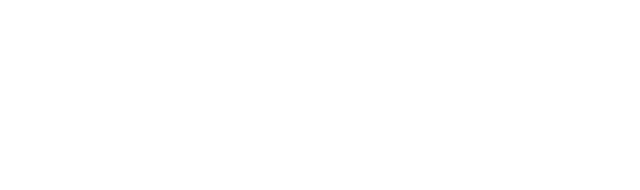
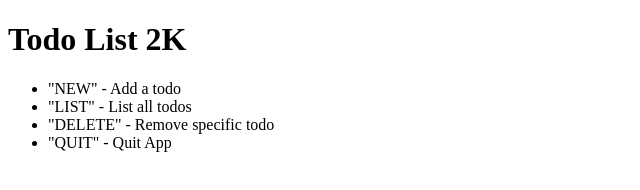
Before and after one commit to omartaveras/try, a plain HTML site: page TodoListK2/index.html in a window 1280 px wide. Shown: the whole page, without its empty margins (0-640 px from the left). Drawn offline with Linux system fonts and the light colour scheme.

Commit message:
Todo List 2K1

```diff
--- a/TodoListK2/index.html
+++ b/TodoListK2/index.html
@@ -3,9 +3,18 @@
 <head>
     <meta charset="UTF-8">
     <meta name="viewport" content="width=device-width, initial-scale=1.0">
-    <title>Todo List 2K</title>
+    <title>ToDo List 2K</title>
 </head>
 <body>
+    <h1>Todo List 2K</h1>
+
+    <ul>
+        <li>"NEW" - Add a todo</li>
+        <li>"LIST" - List all todos</li>
+        <li>"DELETE" - Remove specific todo</li>
+        <li>"QUIT" - Quit App</li>
+    </ul>
+
     <script src="app.js"></script>
 </body>
 </html>
```
